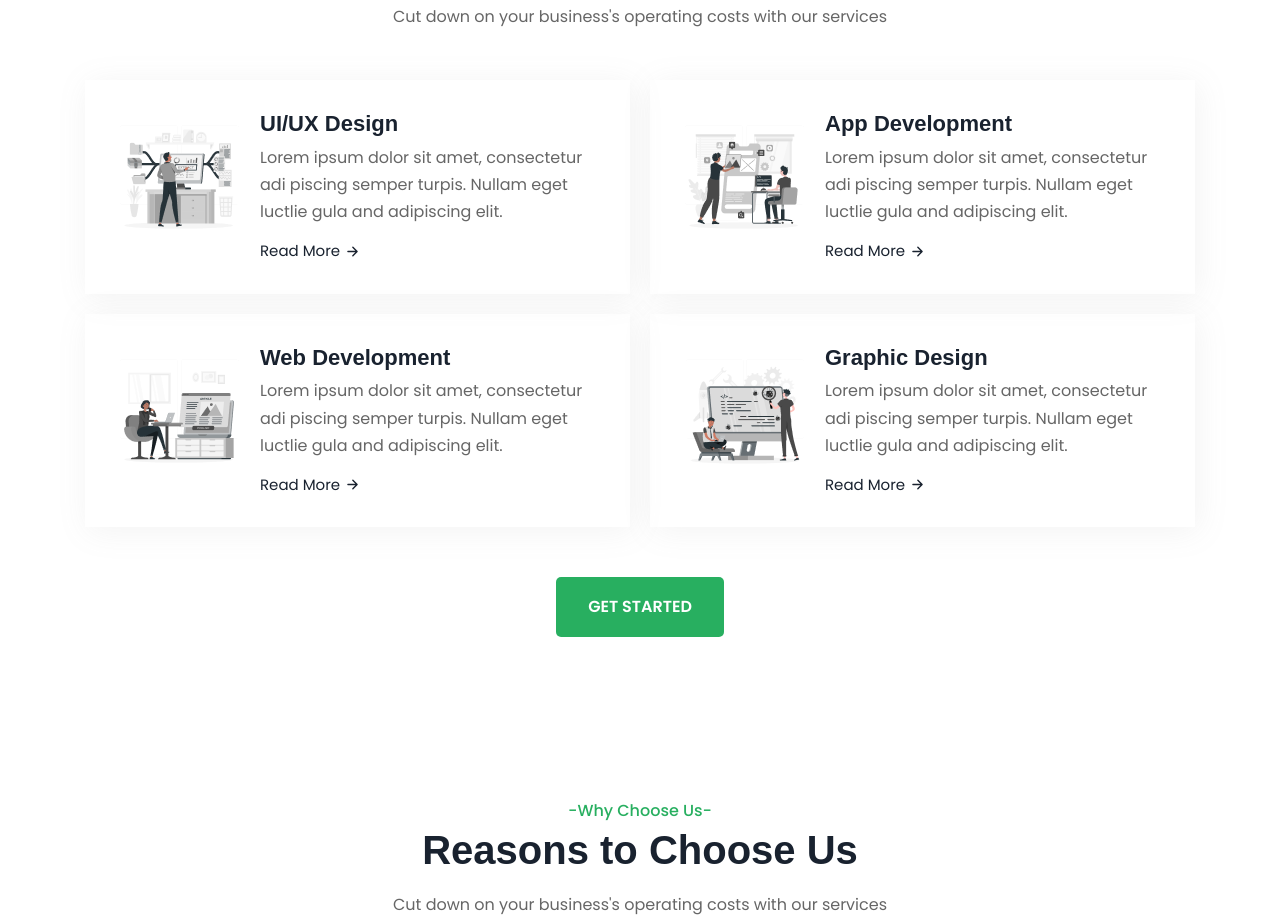
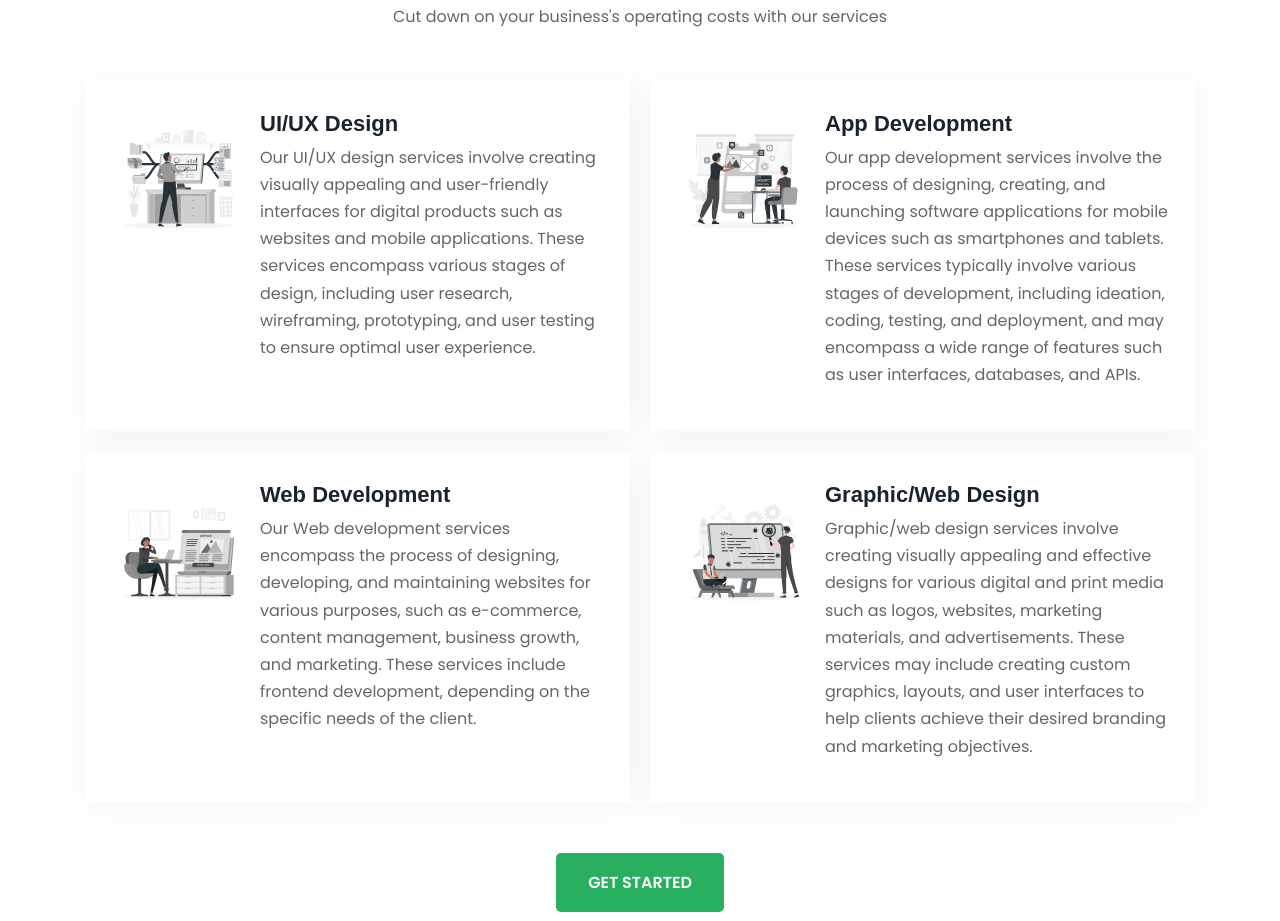
Before and after one commit to kishanc2/DigitalFlow, a plain HTML site: page index.html in a window 1280 px wide. Shown: the part 1703-2624 px from the top of the page. Drawn offline with nearby package versions, Linux system fonts and the light colour scheme; a web font is replaced by a local one.

Commit message:
Update index.html

```diff
--- a/index.html
+++ b/index.html
@@ -5,7 +5,7 @@
   <meta charset="UTF-8">
   <meta http-equiv="X-UA-Compatible" content="IE=edge">
   <meta name="viewport" content="width=device-width, initial-scale=1.0">
-  <title>Digian</title>
+  <title>DigitalFlo</title>
 
   <!--
     - favicon
@@ -72,9 +72,9 @@
             <a href="#features" class="navbar-link" data-nav-link>Features</a>
           </li>
 
-          <li>
+          <!-- <li>
             <a href="#" class="navbar-link" data-nav-link>Blog</a>
-          </li>
+          </li> -->
 
           <li>
             <a href="#" class="navbar-link" data-nav-link>Contact Us</a>
@@ -234,15 +234,15 @@
                   <h3 class="h3 card-title">UI/UX Design</h3>
 
                   <p class="card-text">
-                    Lorem ipsum dolor sit amet, consectetur adi piscing semper turpis. Nullam eget luctlie gula and
-                    adipiscing elit.
+                    Our UI/UX design services involve creating visually appealing and user-friendly interfaces for digital products such as websites and mobile applications.
+                   These services encompass various stages of design, including user research, wireframing, prototyping, and user testing to ensure optimal user experience.
                   </p>
 
-                  <a href="#" class="btn-link">
+                  <!-- <a href="#" class="btn-link">
                     <span class="span">Read More</span>
 
                     <ion-icon name="arrow-forward-outline" aria-hidden="true"></ion-icon>
-                  </a>
+                  </a> -->
 
                 </div>
 
@@ -262,15 +262,16 @@
                   <h3 class="h3 card-title">App Development</h3>
 
                   <p class="card-text">
-                    Lorem ipsum dolor sit amet, consectetur adi piscing semper turpis. Nullam eget luctlie gula and
-                    adipiscing elit.
+                    Our app development services involve the process of designing, creating, and launching software applications for mobile devices such as smartphones and tablets.
+                     These services typically involve various stages of development,
+                     including ideation, coding, testing, and deployment, and may encompass a wide range of features such as user interfaces, databases, and APIs.
                   </p>
 
-                  <a href="#" class="btn-link">
+                  <!-- <a href="#" class="btn-link">
                     <span class="span">Read More</span>
 
                     <ion-icon name="arrow-forward-outline" aria-hidden="true"></ion-icon>
-                  </a>
+                  </a> -->
 
                 </div>
 
@@ -290,15 +291,15 @@
                   <h3 class="h3 card-title">Web Development</h3>
 
                   <p class="card-text">
-                    Lorem ipsum dolor sit amet, consectetur adi piscing semper turpis. Nullam eget luctlie gula and
-                    adipiscing elit.
+                    Our Web development services encompass the process of designing, developing, and maintaining websites for various purposes, such as e-commerce, content management, business growth, and marketing.
+                     These services include frontend development, depending on the specific needs of the client.
                   </p>
 
-                  <a href="#" class="btn-link">
+                  <!-- <a href="#" class="btn-link">
                     <span class="span">Read More</span>
 
                     <ion-icon name="arrow-forward-outline" aria-hidden="true"></ion-icon>
-                  </a>
+                  </a> -->
 
                 </div>
 
@@ -315,18 +316,18 @@
 
                 <div class="card-content">
 
-                  <h3 class="h3 card-title">Graphic Design</h3>
+                  <h3 class="h3 card-title">Graphic/Web Design</h3>
 
                   <p class="card-text">
-                    Lorem ipsum dolor sit amet, consectetur adi piscing semper turpis. Nullam eget luctlie gula and
-                    adipiscing elit.
+                    Graphic/web design services involve creating visually appealing and effective designs for various digital and print media such as logos, websites, marketing materials,
+                     and advertisements. These services may include creating custom graphics, layouts, and user interfaces to help clients achieve their desired branding and marketing objectives.
                   </p>
 
-                  <a href="#" class="btn-link">
+                  <!-- <a href="#" class="btn-link">
                     <span class="span">Read More</span>
 
                     <ion-icon name="arrow-forward-outline" aria-hidden="true"></ion-icon>
-                  </a>
+                  </a> -->
 
                 </div>
 
```
